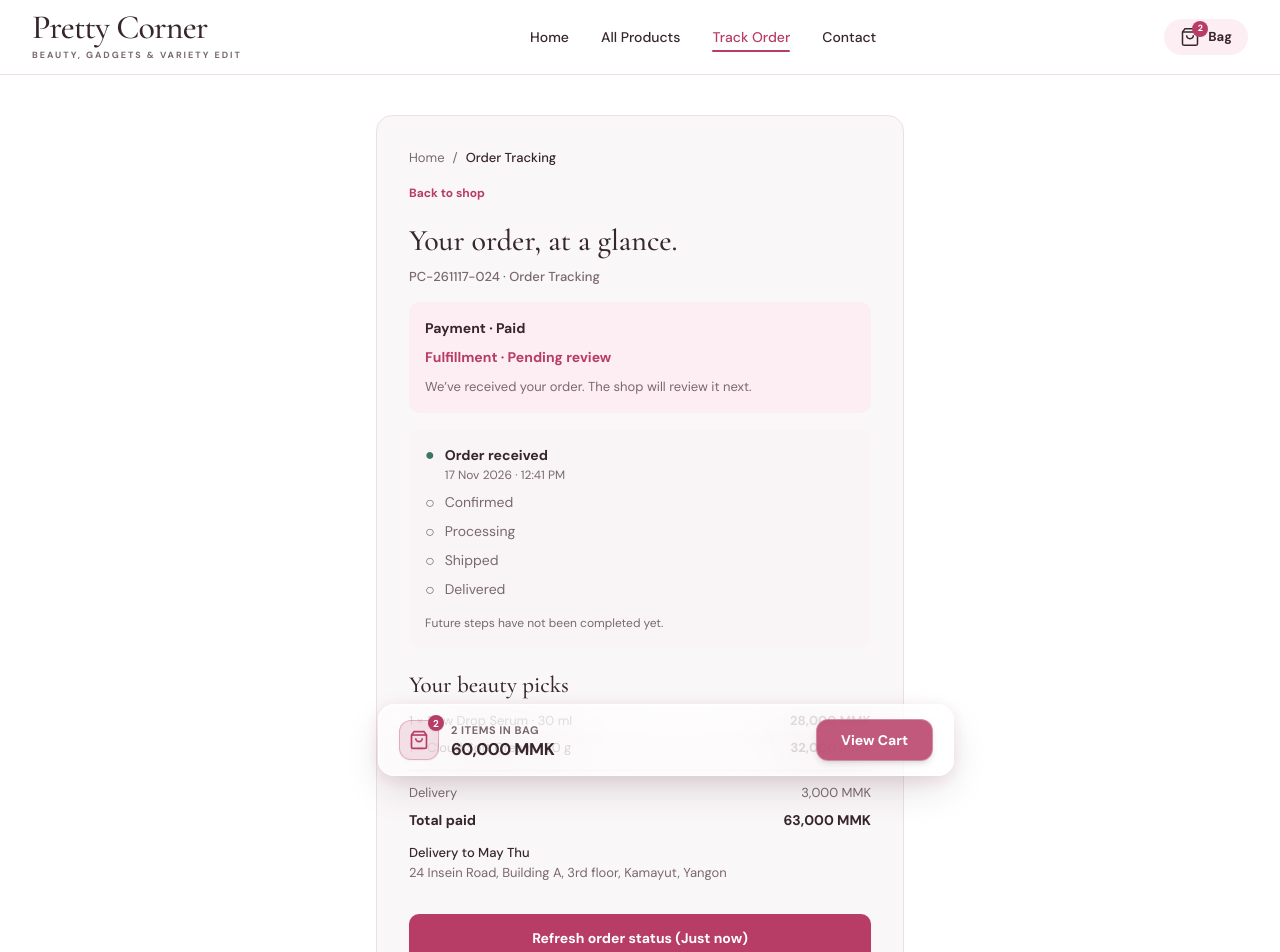
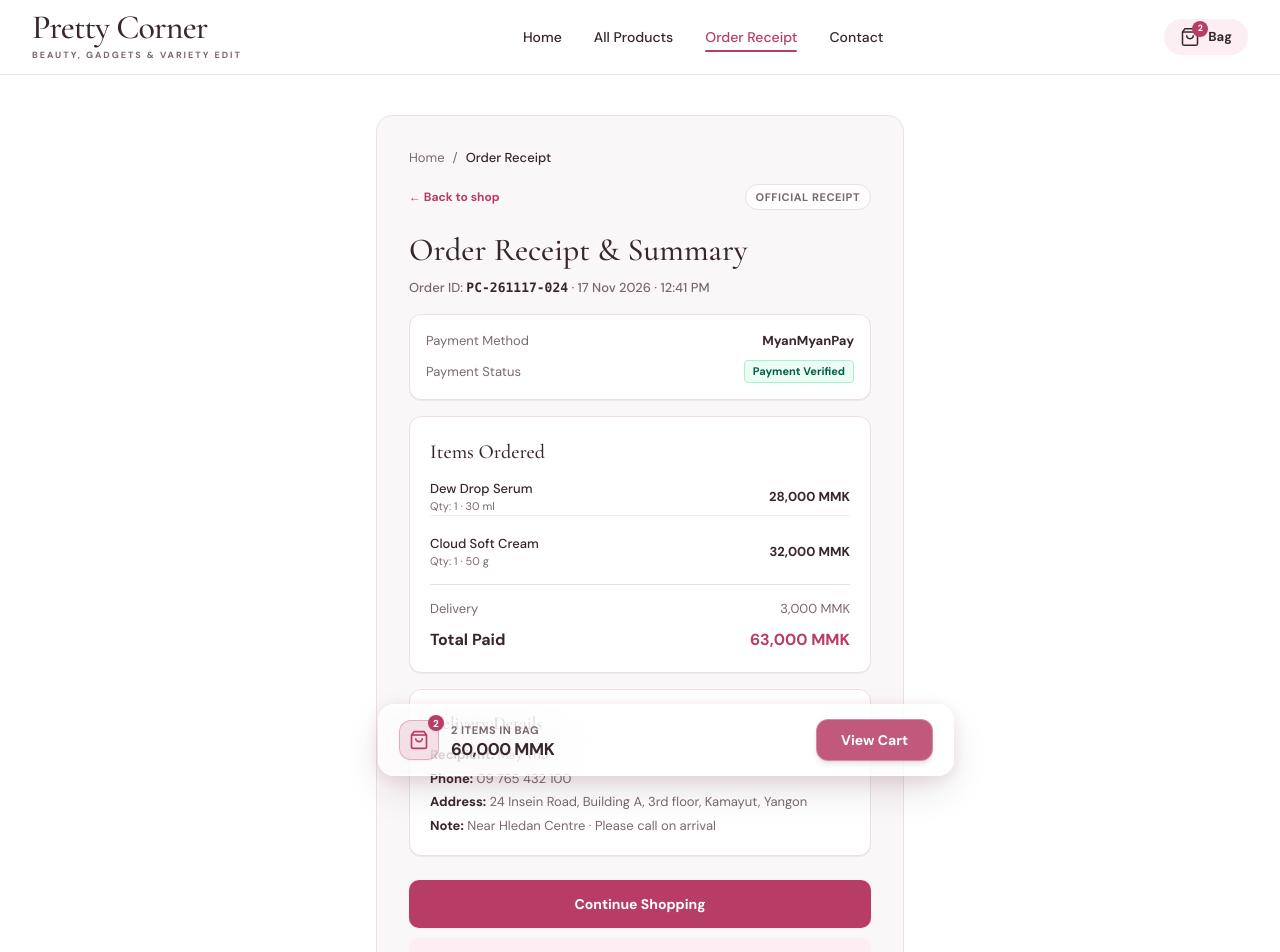
Before and after one commit to TheinMinHtet/Pretty_Corner, a Next.js app: page /order-tracking in a window 1280 px wide. Shown: the top 952 px of the page. Built offline with nearby package versions, Linux system fonts and the light colour scheme.

Commit message:
feat(receipt): replace order tracking with order receipt summary and remove timeline

```diff
--- a/src/app/contact/page.tsx
+++ b/src/app/contact/page.tsx
@@ -36,12 +36,12 @@ export default function HelpAndContactPage() {
             </h1>
           </div>
 
-          {/* Track existing order CTA */}
+          {/* Find existing order receipt CTA */}
           <Link
             href="/order-lookup"
             className="w-full h-[52px] bg-[#b73d67] text-white rounded-[10px] font-bold text-[15px] flex items-center justify-center hover:bg-[#a33259] active:scale-[0.98] transition-all shadow-xs cursor-pointer"
           >
-            Track an existing order
+            Find an order receipt
           </Link>
 
           {/* Order Help Banner */}
--- a/src/app/order-confirmation/page.tsx
+++ b/src/app/order-confirmation/page.tsx
@@ -328,7 +328,7 @@ function OrderConfirmationContent() {
           href={`/order-tracking?orderId=${order.id}`}
           className="w-full h-[50px] bg-[#b73d67] text-white rounded-[10px] font-bold text-[14px] flex items-center justify-center hover:bg-[#a33259] active:scale-[0.98] transition-all shadow-xs"
         >
-          Track your order
+          View Order Receipt
         </Link>
 
         <p className="text-[11px] text-center text-[#7a6870]">
--- a/src/app/order-lookup/page.tsx
+++ b/src/app/order-lookup/page.tsx
@@ -44,7 +44,7 @@ export default function OrderLookupPage() {
         <div className="flex items-center gap-2 text-[12px] sm:text-[13px] text-[#7a6870] mb-4">
           <Link href="/" className="hover:text-[#38262e]">Home</Link>
           <span>/</span>
-          <span className="text-[#38262e] font-medium">Track Order</span>
+          <span className="text-[#38262e] font-medium">Find Receipt</span>
         </div>
 
         {/* Page Details */}
@@ -55,10 +55,10 @@ export default function OrderLookupPage() {
 
           <div>
             <h2 className="font-serif text-[30px] font-medium text-[#38262e]">
-              Find your order.
+              Find your order receipt.
             </h2>
             <p className="text-[13px] text-[#7a6870] mt-1">
-              Enter your order reference and phone number to check your delivery status.
+              Enter your order reference and phone number to view your order summary &amp; receipt.
             </p>
           </div>
 
@@ -117,7 +117,7 @@ export default function OrderLookupPage() {
               type="submit"
               className="w-full h-[48px] bg-[#b73d67] text-white rounded-[10px] font-bold text-[14px] hover:bg-[#a33259] active:scale-[0.98] transition-all flex items-center justify-center shadow-xs cursor-pointer"
             >
-              Track order
+              View Order Receipt
             </button>
           </form>
 
--- a/src/app/order-tracking/page.tsx
+++ b/src/app/order-tracking/page.tsx
@@ -1,27 +1,18 @@
 'use client';
 
-import React, { useState, Suspense } from 'react';
+import React, { Suspense } from 'react';
 import Link from 'next/link';
 import { useSearchParams } from 'next/navigation';
 import { useStore } from '@/context/StoreContext';
 
-function OrderTrackingContent() {
+function OrderReceiptContent() {
   const searchParams = useSearchParams();
   const { orders } = useStore();
 
   const orderId = searchParams.get('orderId') || 'PC-261117-024';
   const order = orders.find((o) => o.id === orderId) || orders[0];
 
-  const [refreshedTime, setRefreshedTime] = useState<string>('Just now');
-  const [isRefreshing, setIsRefreshing] = useState(false);
-
-  const handleRefresh = () => {
-    setIsRefreshing(true);
-    setTimeout(() => {
-      setIsRefreshing(false);
-      setRefreshedTime(new Date().toLocaleTimeString([], { hour: '2-digit', minute: '2-digit' }));
-    }, 600);
-  };
+  const isCOD = order.paymentMethod === 'Cash on Delivery';
 
   return (
     <div className="w-full max-w-xl mx-auto px-4 sm:px-6 py-5 md:py-10 flex flex-col min-h-full pb-12">
@@ -30,126 +21,116 @@ function OrderTrackingContent() {
         <div className="flex items-center gap-2 text-[12px] sm:text-[13px] text-[#7a6870] mb-4">
           <Link href="/" className="hover:text-[#38262e]">Home</Link>
           <span>/</span>
-          <span className="text-[#38262e] font-medium">Order Tracking</span>
+          <span className="text-[#38262e] font-medium">Order Receipt</span>
         </div>
 
-        {/* Page Details */}
+        {/* Page Details Header */}
         <div className="flex flex-col gap-4">
+          <div className="flex items-center justify-between">
             <Link href="/shop" className="text-[12px] font-bold text-[#b73d67] hover:underline">
-            Back to shop
+              ← Back to shop
             </Link>
+            <span className="text-[11px] font-bold text-[#7a6870] uppercase tracking-wider bg-white px-2.5 py-1 rounded-full border border-[#eedfe5]">
+              Official Receipt
+            </span>
+          </div>
 
           <div>
-          <h2 className="font-serif text-[30px] font-medium text-[#38262e]">
-            Your order, at a glance.
+            <h2 className="font-serif text-[28px] sm:text-[32px] font-medium text-[#38262e]">
+              Order Receipt &amp; Summary
             </h2>
             <p className="text-[13px] text-[#7a6870] mt-1 font-medium">
-            {order.id} · Order Tracking
+              Order ID: <strong className="text-[#38262e] font-mono">{order.id}</strong> · {order.createdAt}
             </p>
           </div>
 
-        {/* Separate Statuses Banner (35:1276) */}
-        <div className="bg-[#fceef2] rounded-[10px] p-4 flex flex-col gap-2">
-          <p className="text-[14px] font-bold text-[#38262e]">
-            Payment · <span className="capitalize">{order.paymentStatus}</span>
-          </p>
-          <p className="text-[14px] font-bold text-[#b73d67]">
-            Fulfillment ·{' '}
-            {order.fulfillmentStatus === 'pending_review'
-              ? 'Pending review'
-              : order.fulfillmentStatus}
-          </p>
-          <p className="text-[13px] text-[#7a6870] leading-relaxed">
-            We’ve received your order. The shop will review it next.
-          </p>
+          {/* Payment & Status Overview Card */}
+          <div className="bg-white rounded-xl p-4 border border-[#eedfe5] flex flex-col gap-2.5 shadow-2xs">
+            <div className="flex justify-between items-center text-[13px]">
+              <span className="text-[#7a6870]">Payment Method</span>
+              <span className="font-bold text-[#38262e]">
+                {order.paymentMethod || 'Mobile Banking'}
+              </span>
             </div>
-
-        {/* Order Progress Timeline (35:1280) */}
-        <div className="bg-[#f9f5f7] rounded-[10px] p-4 flex flex-col gap-2.5">
-          <div className="space-y-2 text-[14px] text-[#38262e]">
-            <div className="flex items-start gap-2.5">
-              <span className="text-[#3b775d] text-[16px] leading-none mt-0.5">●</span>
-              <div>
-                <p className="font-bold text-[#38262e]">Order received</p>
-                <p className="text-[12px] text-[#7a6870]">{order.createdAt}</p>
+            <div className="flex justify-between items-center text-[13px]">
+              <span className="text-[#7a6870]">Payment Status</span>
+              <span className={`font-bold px-2 py-0.5 rounded text-[11px] ${
+                isCOD
+                  ? 'bg-amber-50 text-amber-800 border border-amber-200'
+                  : 'bg-emerald-50 text-emerald-800 border border-emerald-200'
+              }`}>
+                {isCOD ? 'Cash on Delivery (Pay on arrival)' : 'Payment Verified'}
+              </span>
             </div>
           </div>
 
-            <div className="flex items-center gap-2.5 text-[#7a6870]">
-              <span className="text-[16px] leading-none">○</span>
-              <p>Confirmed</p>
-            </div>
+          {/* Itemized Beauty Picks Summary */}
+          <div className="bg-white rounded-xl p-4 sm:p-5 border border-[#eedfe5] shadow-2xs">
+            <h3 className="font-serif text-[20px] font-medium text-[#38262e] mb-3">
+              Items Ordered
+            </h3>
 
-            <div className="flex items-center gap-2.5 text-[#7a6870]">
-              <span className="text-[16px] leading-none">○</span>
-              <p>Processing</p>
-            </div>
-
-            <div className="flex items-center gap-2.5 text-[#7a6870]">
-              <span className="text-[16px] leading-none">○</span>
-              <p>Shipped</p>
-            </div>
-
-            <div className="flex items-center gap-2.5 text-[#7a6870]">
-              <span className="text-[16px] leading-none">○</span>
-              <p>Delivered</p>
-            </div>
-          </div>
-
-          <p className="text-[12px] text-[#7a6870] pt-1">
-            Future steps have not been completed yet.
+            <div className="space-y-2.5 text-[13px] text-[#38262e] divide-y divide-[#eedfe5]/60">
+              {order.items.map((item, idx) => (
+                <div key={idx} className="flex justify-between items-center pt-2 first:pt-0">
+                  <div>
+                    <p className="font-medium text-[#38262e]">{item.name}</p>
+                    <p className="text-[11px] text-[#7a6870]">
+                      Qty: {item.quantity} {item.size ? `· ${item.size}` : ''}
                     </p>
                   </div>
-
-        {/* Beauty picks itemized summary (35:1283) */}
-        <div className="mt-1">
-          <h3 className="font-serif text-[23px] font-medium text-[#38262e] mb-2">
-            Your beauty picks
-          </h3>
-
-          <div className="space-y-2 text-[13px] text-[#38262e]">
-            {order.items.map((item, idx) => (
-              <div key={idx} className="flex justify-between">
-                <span>{item.quantity} × {item.name} · {item.size}</span>
-                <span className="font-bold">{(item.price * item.quantity).toLocaleString()} MMK</span>
+                  <span className="font-bold text-[#38262e]">
+                    {(item.price * item.quantity).toLocaleString()} MMK
+                  </span>
                 </div>
               ))}
             </div>
 
-          <div className="my-3 border-t border-[#eedfe5]" />
+            <div className="my-3.5 border-t border-[#eedfe5]" />
 
-          <div className="space-y-1 text-[14px] font-bold text-[#38262e]">
+            <div className="space-y-1.5 text-[14px]">
+              {order.deliveryFee > 0 && (
                 <div className="flex justify-between font-normal text-[13px] text-[#7a6870]">
                   <span>Delivery</span>
                   <span>{order.deliveryFee.toLocaleString()} MMK</span>
                 </div>
-            <div className="flex justify-between pt-1">
-              <span>Total paid</span>
-              <span>{order.total.toLocaleString()} MMK</span>
+              )}
+              <div className="flex justify-between pt-1 text-[16px] font-bold text-[#38262e]">
+                <span>{isCOD ? 'Total to Pay on Delivery' : 'Total Paid'}</span>
+                <span className="text-[#b73d67]">{order.total.toLocaleString()} MMK</span>
+              </div>
             </div>
           </div>
 
-          <div className="mt-3 text-[13px] text-[#7a6870]">
-            <p className="font-medium text-[#38262e]">Delivery to {order.customerName}</p>
-            <p>{order.deliveryAddress}</p>
+          {/* Delivery Recipient Details */}
+          <div className="bg-white rounded-xl p-4 sm:p-5 border border-[#eedfe5] shadow-2xs text-[13px] text-[#7a6870]">
+            <h4 className="font-serif text-[18px] font-medium text-[#38262e] mb-2">
+              Delivery Details
+            </h4>
+            <div className="space-y-1">
+              <p><strong className="text-[#38262e]">Recipient:</strong> {order.customerName}</p>
+              <p><strong className="text-[#38262e]">Phone:</strong> {order.phone}</p>
+              <p><strong className="text-[#38262e]">Address:</strong> {order.deliveryAddress}</p>
+              {order.landmarkNote && (
+                <p><strong className="text-[#38262e]">Note:</strong> {order.landmarkNote}</p>
+              )}
             </div>
           </div>
 
           {/* Action Buttons */}
-        <div className="flex flex-col gap-3 mt-4">
-          <button
-            onClick={handleRefresh}
-            disabled={isRefreshing}
-            className="w-full h-[48px] bg-[#b73d67] text-white rounded-[10px] font-bold text-[14px] hover:bg-[#a33259] transition-all flex items-center justify-center shadow-xs"
+          <div className="flex flex-col gap-2.5 mt-2">
+            <Link
+              href="/shop"
+              className="w-full h-[48px] bg-[#b73d67] text-white rounded-[10px] font-bold text-[14px] hover:bg-[#a33259] transition-all flex items-center justify-center shadow-xs cursor-pointer"
             >
-            {isRefreshing ? 'Refreshing status...' : `Refresh order status (${refreshedTime})`}
-          </button>
+              Continue Shopping
+            </Link>
 
             <Link
               href="/contact"
-            className="w-full h-[46px] bg-[#fceef2] text-[#b73d67] rounded-[10px] font-bold text-[14px] flex items-center justify-center hover:bg-[#f6e1e8] transition-colors"
+              className="w-full h-[46px] bg-[#fceef2] text-[#b73d67] rounded-[10px] font-bold text-[14px] flex items-center justify-center hover:bg-[#f6e1e8] transition-colors cursor-pointer"
             >
-            Get help with this order
+              Get Help With This Order
             </Link>
           </div>
         </div>
@@ -160,8 +141,8 @@ function OrderTrackingContent() {
 
 export default function OrderTrackingPage() {
   return (
-    <Suspense fallback={<div className="p-8 text-center text-[#7a6870]">Loading order tracking...</div>}>
-      <OrderTrackingContent />
+    <Suspense fallback={<div className="p-8 text-center text-[#7a6870]">Loading order receipt...</div>}>
+      <OrderReceiptContent />
     </Suspense>
   );
 }
--- a/src/components/Header.tsx
+++ b/src/components/Header.tsx
@@ -61,7 +61,7 @@ export default function Header() {
               isTrack ? 'text-[#b73d67] font-bold' : 'text-[#38262e]'
             }`}
           >
-            Track Order
+            Order Receipt
             {isTrack && (
               <span className="absolute bottom-0 left-0 right-0 h-[2px] bg-[#b73d67] rounded-full" />
             )}
```
Lines whose indentation alone changed are shown as unchanged.
